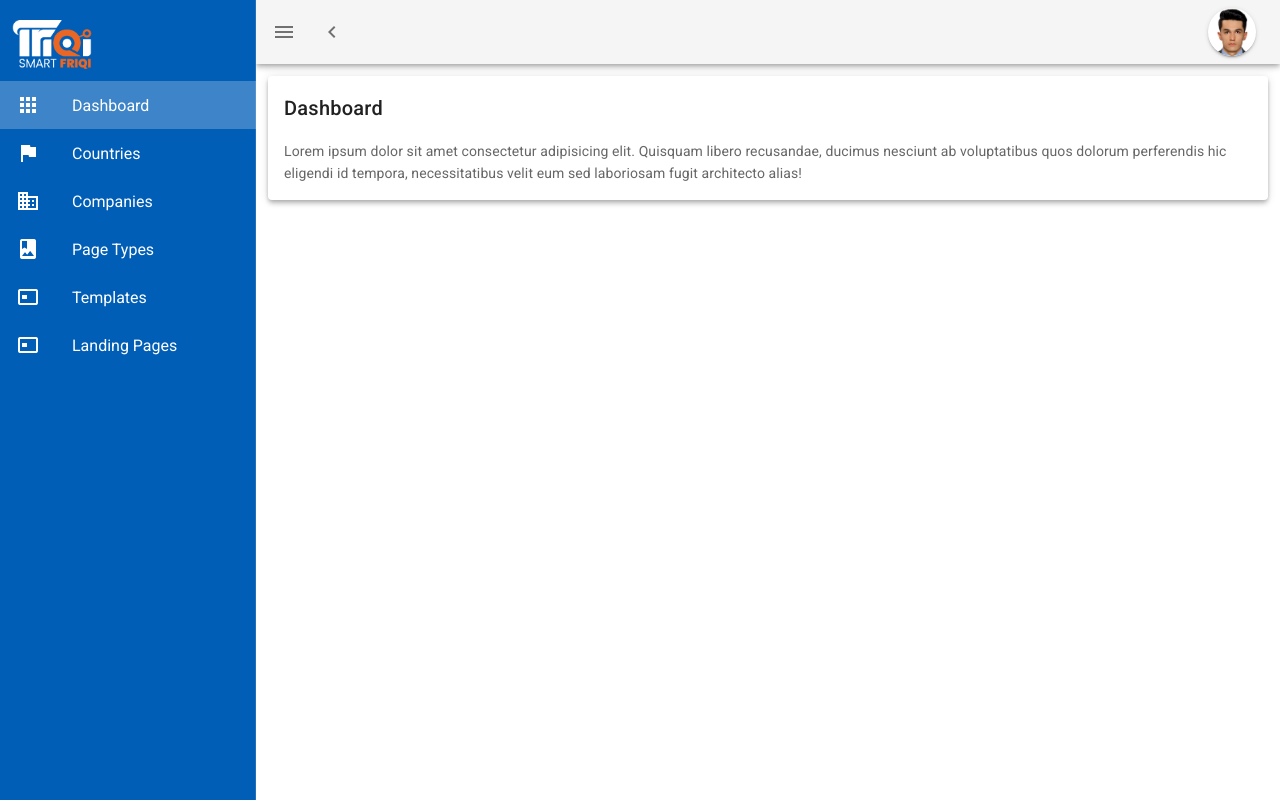
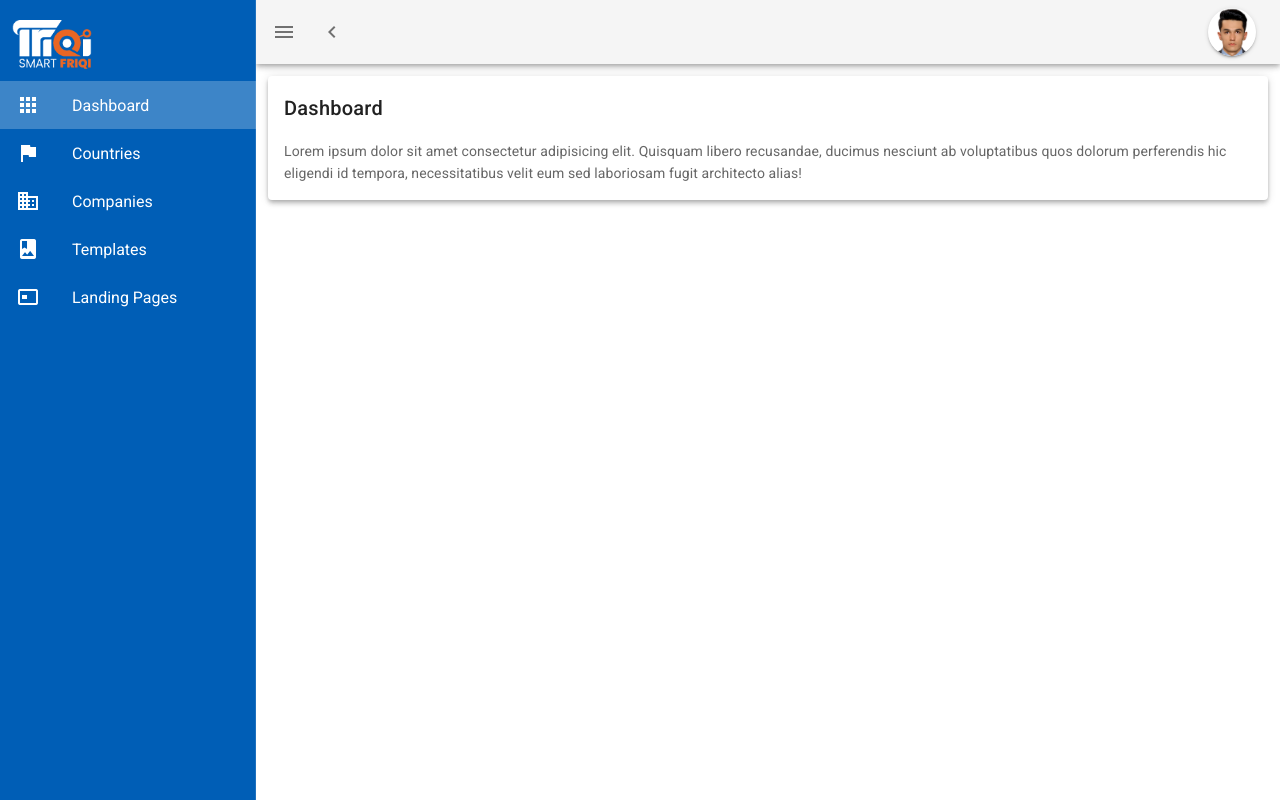
Before and after one commit to ashraf-frotan/landingpage-mis-frontend, a Nuxt app: page / in a window 1280 px wide. Built offline with nearby package versions, Linux system fonts and the light colour scheme; what vue-toastr would draw is missing.

Commit message:
pagetypese route remvoed from left sidebar

```diff
--- a/layouts/default.vue
+++ b/layouts/default.vue
@@ -94,11 +94,6 @@ export default {
         },
         {
           icon: "mdi-image-album",
-          title: "Page Types",
-          to: "/page_types",
-        },
-        {
-          icon: "mdi-credit-card-chip-outline",
           title: "Templates",
           to: "templates",
         },
```
